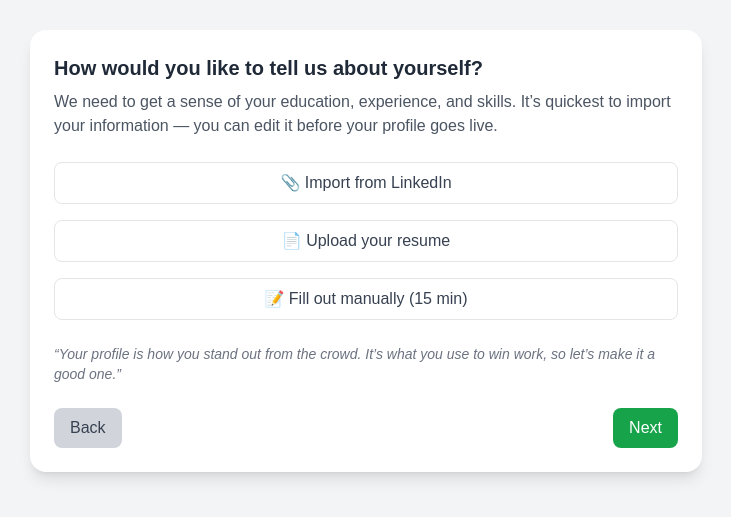
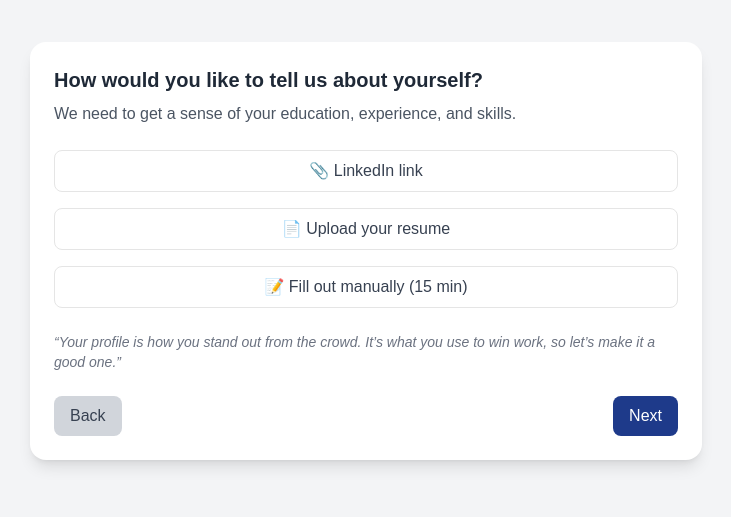
Before and after one commit to TechSubham/Job-Market-Analyzer, a Next.js app: page /Pages/Auth/profile/pageTwo in a window 1280 px wide. Shown: the part 149-666 px from the top of the page, without its empty margins (274-1005 px from the left). Built offline with nearby package versions, Linux system fonts and the light colour scheme.

Commit message:
Implemented functionality for LinkedIn redirection and resume upload

```diff
--- a/app/Pages/Auth/profile/pageTwo/page.jsx
+++ b/app/Pages/Auth/profile/pageTwo/page.jsx
@@ -1,27 +1,80 @@
 "use client";
-import React from "react";
+import React, { useState } from "react";
 import { useRouter } from "next/navigation";
 
-const UpworkProfile = () => {
+const Profile = () => {
   const router = useRouter();
+  const [linkedinLink, setLinkedinLink] = useState("");
+  const [showLinkedinInput, setShowLinkedinInput] = useState(false);
+
+  const handleLinkedinSubmit = () => {
+    if (linkedinLink.trim()) {
+      console.log("LinkedIn URL:", linkedinLink);
+      setShowLinkedinInput(false);
+      router.push("pageEleven"); // Redirect to personal details page
+    }
+  };
+
+  const handleResumeUpload = (event) => {
+    const file = event.target.files[0];
+    if (file) {
+      console.log("Resume uploaded:", file.name);
+      router.push("pageEleven"); // Redirect to personal details page
+    }
+  };
 
   return (
     <div className="flex flex-col items-center justify-center min-h-screen bg-gray-100 p-6">
       <div className="w-full max-w-2xl bg-white p-6 rounded-2xl shadow-lg">
-        <h2 className="text-xl font-bold text-gray-800">How would you like to tell us about yourself?</h2>
+        <h2 className="text-xl font-bold text-gray-800">
+          How would you like to tell us about yourself?
+        </h2>
         <p className="mt-2 text-gray-600">
-          We need to get a sense of your education, experience, and skills. It’s quickest to import your
-          information — you can edit it before your profile goes live.
+          We need to get a sense of your education, experience, and skills.
         </p>
 
         <div className="mt-6 space-y-4">
-          <button className="w-full flex items-center justify-center border py-2 rounded-lg text-gray-700 hover:bg-gray-200">
-            📎 Import from LinkedIn
+          {/* LinkedIn Upload */}
+          <button
+            className="w-full flex items-center justify-center border py-2 rounded-lg text-gray-700 hover:bg-gray-200"
+            onClick={() => setShowLinkedinInput(true)}
+          >
+            📎 LinkedIn link
           </button>
-          <button className="w-full flex items-center justify-center border py-2 rounded-lg text-gray-700 hover:bg-gray-200">
+          {showLinkedinInput && (
+            <div className="mt-2">
+              <input
+                type="url"
+                placeholder="Paste your LinkedIn profile link here..."
+                value={linkedinLink}
+                onChange={(e) => setLinkedinLink(e.target.value)}
+                className="w-full border p-2 rounded-lg"
+              />
+              <button
+                className="mt-2 px-3 py-1 bg-blue-500 text-white rounded"
+                onClick={handleLinkedinSubmit}
+              >
+                Save & Continue
+              </button>
+            </div>
+          )}
+
+          {/* Resume Upload */}
+          <label className="w-full flex items-center justify-center border py-2 rounded-lg text-gray-700 hover:bg-gray-200 cursor-pointer">
             📄 Upload your resume
-          </button>
-          <button className="w-full flex items-center justify-center border py-2 rounded-lg text-gray-700 hover:bg-gray-200">
+            <input
+              type="file"
+              className="hidden"
+              accept=".pdf,.doc,.docx"
+              onChange={handleResumeUpload}
+            />
+          </label>
+
+          {/* Fill Out Manually */}
+          <button
+            className="w-full flex items-center justify-center border py-2 rounded-lg text-gray-700 hover:bg-gray-200"
+            onClick={() => router.push("pageThree")}
+          >
             📝 Fill out manually (15 min)
           </button>
         </div>
@@ -30,6 +83,7 @@ const UpworkProfile = () => {
           “Your profile is how you stand out from the crowd. It’s what you use to win work, so let’s make it a good one.”
         </p>
 
+        {/* Navigation Buttons */}
         <div className="mt-6 flex justify-between">
           <button
             className="bg-gray-300 text-gray-700 py-2 px-4 rounded-lg hover:bg-gray-400"
@@ -38,7 +92,7 @@ const UpworkProfile = () => {
             Back
           </button>
           <button
-            className="bg-green-600 text-white py-2 px-4 rounded-lg hover:bg-green-700"
+            className="bg-blue-900 text-white py-2 px-4 rounded-lg hover:bg-blue-700"
             onClick={() => router.push("pageThree")}
           >
             Next
@@ -49,4 +103,4 @@ const UpworkProfile = () => {
   );
 };
 
-export default UpworkProfile;
+export default Profile;
```
